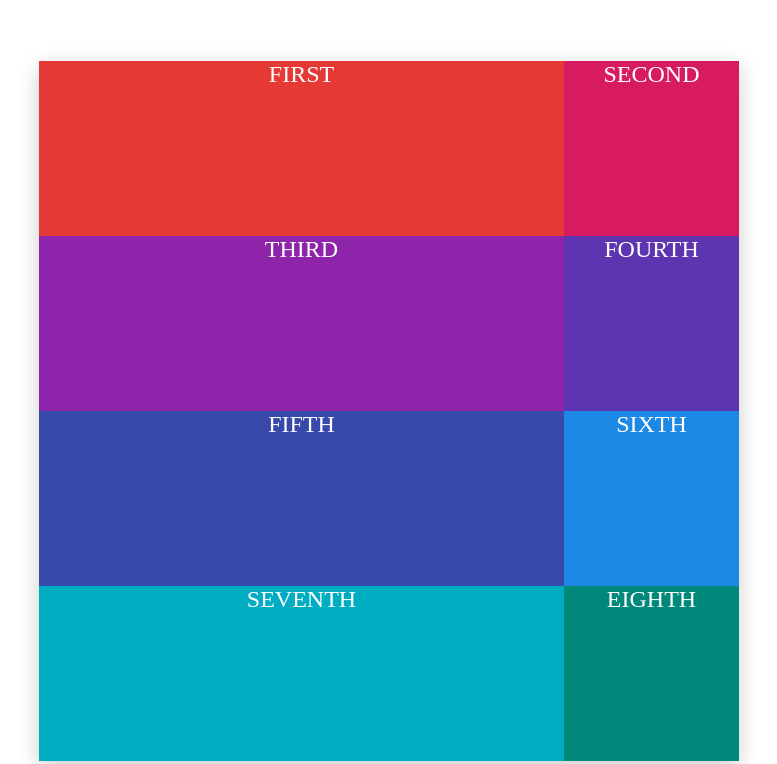
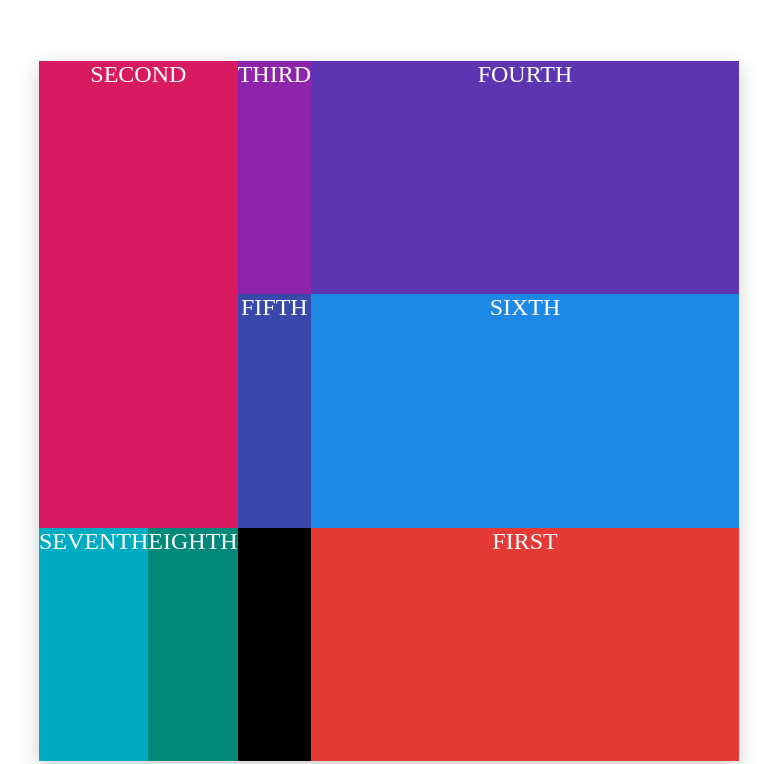
Before and after one commit to benteodor/The-HTML-CSS-Bootcamp-, a plain HTML site: page css grid.html in a window 1280 px wide. Shown: the part 139-903 px from the top of the page, without its empty margins (251-1028 px from the left). Drawn offline with Linux system fonts and the light colour scheme.

Commit message:
Update grid

```diff
--- a/css grid.css
+++ b/css grid.css
@@ -5,8 +5,23 @@
   background-color: black;
   box-shadow: 0 6px 20px rgb(0 0 0 / 0.2);
   display: grid;
-  /*grid-template-columns: 100px 1fr 2fr 100px; */
-  grid-template-columns: 3fr 1fr;
+  /* grid-template-columns: 100px 1fr 2fr 100px; */
+  /* grid-template-columns: 3fr 1fr; */
+  /*grid-template-rows: 1fr 3fr 1fr;*/
+  /* grid-template-columns: 1fr 1fr;
+  grid-template-rows: 1fr 2fr 1fr 2fr;*/
+  /*grid-template: 1fr 1fr 1fr / 1fr 2fr;*/
+  /*grid-template-columns: minmax(200px, 600px);*/
+  /*grid-template-columns: minmax(200px, 2fr) minmax(200px, 1fr);
+  grid-template-rows: minmax(100px auto);*/
+  /*grid-template-columns: repeat(4, minmax(100px, 200px));
+  grid-template-rows: 1fr 1fr;*/
+  grid-template-columns: fit-content(300px) fit-content(300px) fit-content(
+      300px
+    );
+  /*column-gap: 20px;
+  row-gap: 50px;*/
+  /*gap: 10px 40px;*/
 }
 
 .box {
@@ -14,3 +29,21 @@
   font-size: 1.5rem;
   text-align: center;
 }
+
+.container {
+  display: grid;
+}
+
+.first {
+  grid-column-start: 4;
+  grid-column-end: 5;
+  grid-row-start: 3;
+  grid-row-end: 4;
+}
+
+.second {
+  grid-column-start: 1;
+  grid-column-end: span 2;
+  grid-row-start: 1;
+  grid-row-end: span 2;
+}
--- a/css grid.html
+++ b/css grid.html
@@ -8,8 +8,8 @@
   </head>
   <body>
     <div class="container">
-      <div class="box" style="background-color: #e53935">FIRST</div>
-      <div class="box" style="background-color: #d81b60">SECOND</div>
+      <div class="box first" style="background-color: #e53935">FIRST</div>
+      <div class="box second" style="background-color: #d81b60">SECOND</div>
       <div class="box" style="background-color: #8e24aa">THIRD</div>
       <div class="box" style="background-color: #5e35b1">FOURTH</div>
       <div class="box" style="background-color: #3949ab">FIFTH</div>
--- /dev/null
+++ b/grid exercise.css
@@ -0,0 +1,6 @@
+.container {
+  display: grid;
+  grid-template-columns: repeat(6, 1fr);
+  grid-row: repeat(4, 100px);
+  grid-gap: 10px;
+}
```
Also changed, not shown: grid exercise.html (added, +40 -0 lines).
